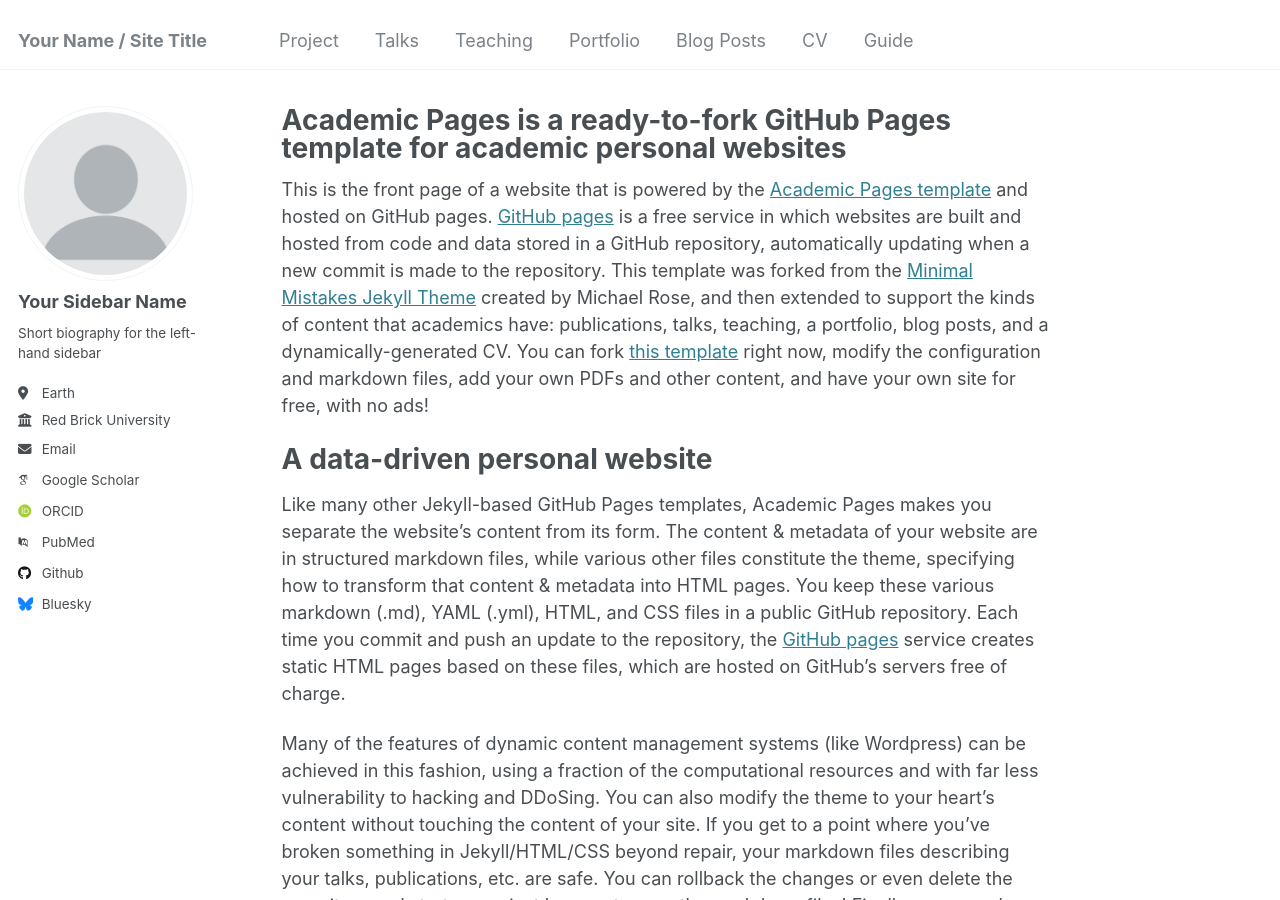
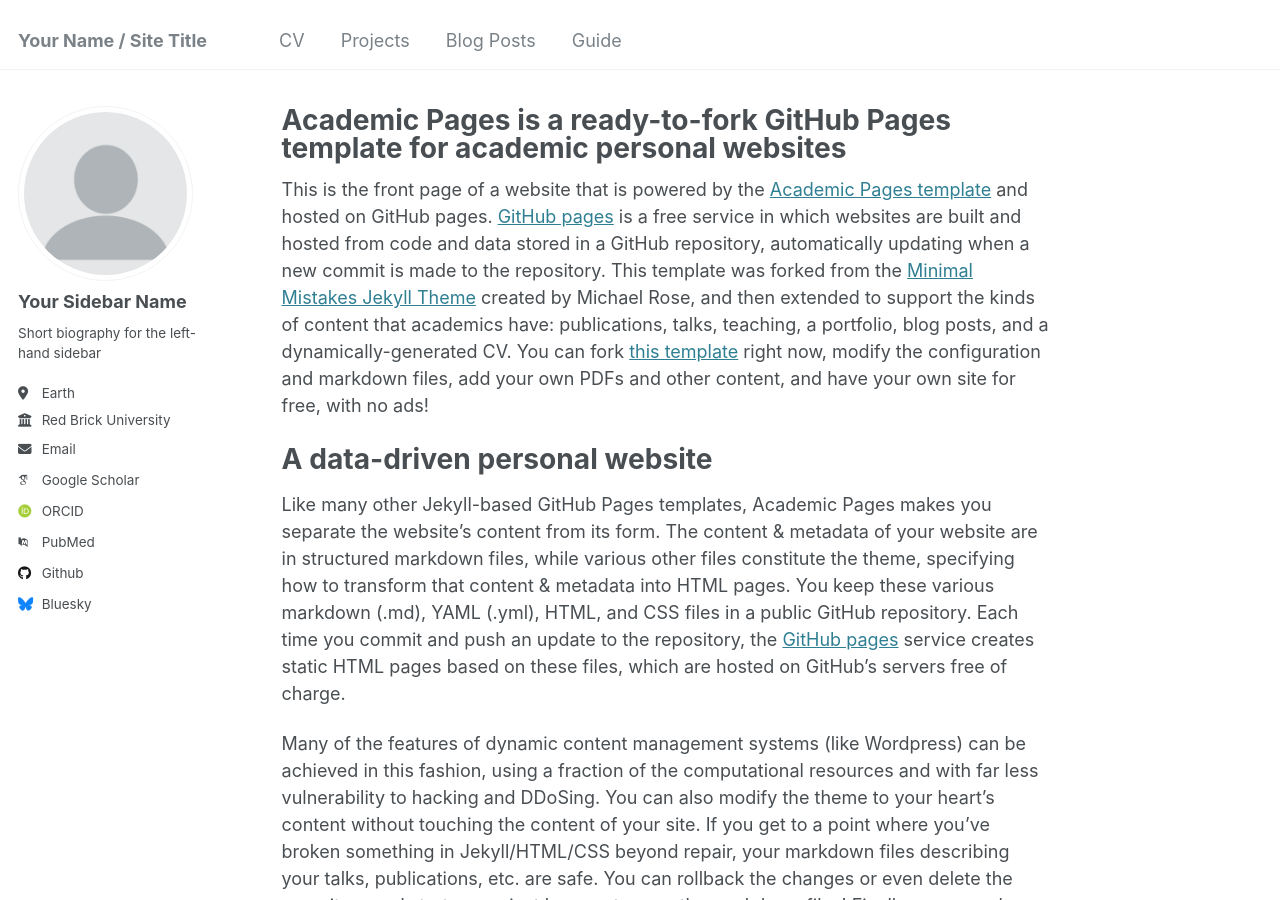
Before and after one commit to flaviogheri/flaviogheri.github.io, a Jekyll site: the page built from _pages/about.md, in a window 1280 px wide and 900 px high. Built offline with Jekyll 4.4.1, drawn with Linux system fonts in a browser that asks for light colours; some web fonts are replaced.

Commit message:
changed topbar navigation format

```diff
--- a/_data/navigation.yml
+++ b/_data/navigation.yml
@@ -5,23 +5,24 @@
 # prevent it from being included in the site.
 
 main:
-  - title: "Project"
+  - title: "CV"
+    url: /cv/
+
+  - title: "Projects"
     url: /projects/
-
-  - title: "Talks"
-    url: /talks/
-
-  - title: "Teaching"
-    url: /teaching/
-
-  - title: "Portfolio"
-    url: /portfolio/
 
   - title: "Blog Posts"
     url: /year-archive/
+  # - title: "Teaching"
+  #   url: /teaching/
 
-  - title: "CV"
-    url: /cv/
+  # - title: "Portfolio"
+  #   url: /portfolio/
+
+
+  # - title: "talks"
+  #   url: /talks/
+
 
   - title: "Guide"
     url: /markdown/
```
